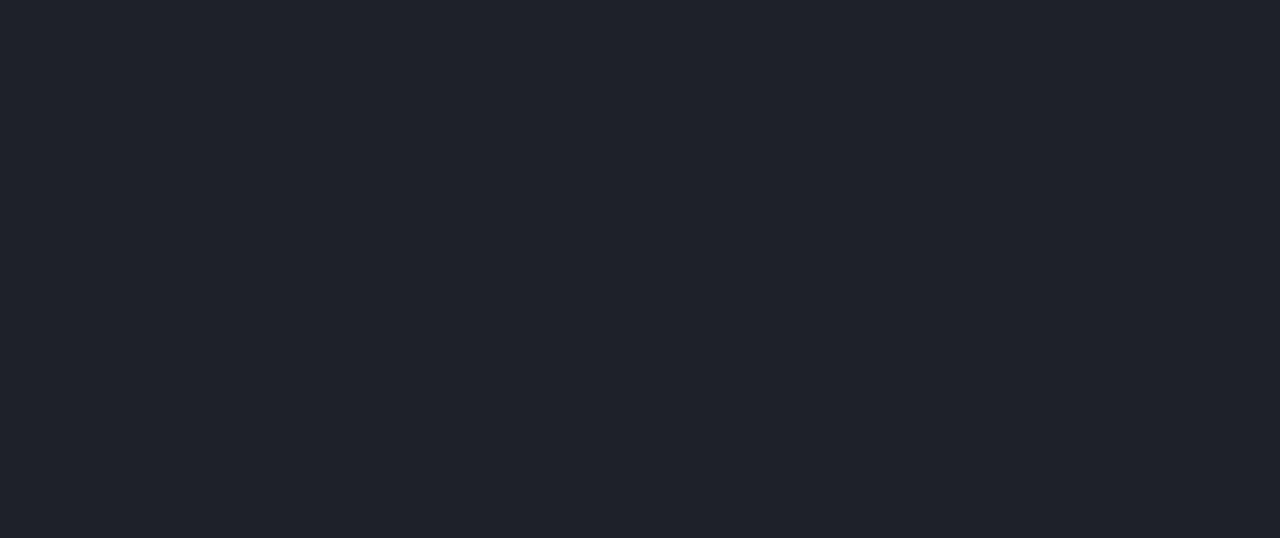
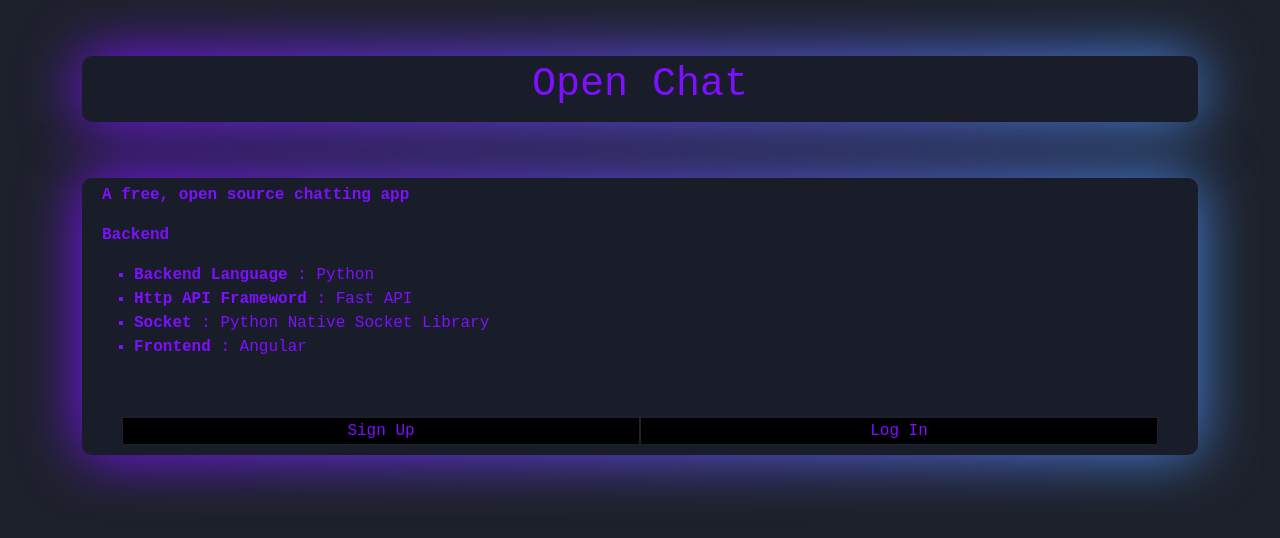
Before and after one commit to nafis-sadik/OpenChat-Frontend, an Angular app: page / in a window 1280 px wide. Shown: the top 538 px of the page. Built offline with nearby package versions, Linux system fonts and the light colour scheme.

Commit message:
Working on Home page

```diff
--- a/src/app/app-routing.module.ts
+++ b/src/app/app-routing.module.ts
@@ -2,6 +2,7 @@ import { NgModule } from '@angular/core';
 import { RouterModule, Routes } from '@angular/router';
 
 const routes: Routes = [
+  { path: '', loadChildren: () => import('./website/website.module').then(m => m.WebsiteModule) },
   { path: 'user', loadChildren: () => import('./auth/auth.module').then(m => m.AuthModule) },
   { path: 'chat', loadChildren: () => import('./chatting/chatting.module').then(m => m.ChattingModule) }
 ];
--- a/src/app/auth/signup/signup.component.css
+++ b/src/app/auth/signup/signup.component.css
@@ -151,7 +151,6 @@
 .form-container input[type=password]{
     filter: invert(1);
     color: black;
-
 }
 
 .form-container input[type=button]{
--- /dev/null
+++ b/src/app/website/home/home.component.css
@@ -0,0 +1,13 @@
+#HomePage .container div{
+    background-color: #191d2a;
+    border-radius: 10px;
+    padding: 5px 20px;
+    margin-top: 5%;
+}
+#HomePage .heading{
+    text-align: center;
+}
+
+#HomePage ul{
+    list-style: square;
+}
--- /dev/null
+++ b/src/app/website/home/home.component.html
@@ -0,0 +1,21 @@
+<section id="HomePage">
+    <div class="container">
+        <div class="col-md-12 div-rgb-glow heading">
+            <h1>Open Chat</h1>
+        </div>
+        <div class="col-md-12 div-rgb-glow">
+            <p><b>A free, open source chatting app</b></p>
+            <p><b>Backend</b></p>
+            <ul>
+                <li> <b>Backend Language</b> : Python</li>
+                <li> <b>Http API Frameword</b> : Fast API</li>
+                <li> <b>Socket</b> : Python Native Socket Library</li>
+                <li> <b>Frontend</b> : Angular</li>
+            </ul>
+            <div class="container">
+                <input class="col-md-6 btn-custom" type="button" value="Sign Up">
+                <input class="col-md-6 btn-custom" type="button" value="Log In">
+            </div>
+        </div>
+    </div>
+</section>
--- /dev/null
+++ b/src/app/website/home/home.component.ts
@@ -0,0 +1,15 @@
+import { Component, OnInit } from '@angular/core';
+
+@Component({
+  selector: 'app-home',
+  templateUrl: './home.component.html',
+  styleUrls: ['./home.component.css']
+})
+export class HomeComponent implements OnInit {
+
+  constructor() { }
+
+  ngOnInit(): void {
+  }
+
+}
--- a/src/styles.css
+++ b/src/styles.css
@@ -8,3 +8,94 @@ body{
     font-family: monospace !important;
     background-color: #1d212b !important;
 }
+
+
+.div-rgb-glow{
+    position: relative;
+    border-radius: 10px;
+    animation: textColor 5s ease infinite;
+}
+
+.div-rgb-glow::after{
+    z-index: -1;
+    content: "";
+    position: absolute;
+    top: 0;
+    left: 0;
+    height: 100%;
+    width: 100%;
+    -webkit-filter: blur(30px);
+    -moz-filter: blur(30px);
+    -ms-filter: blur(30px);
+    filter: blur(30px);
+    background: linear-gradient(270deg, #0fffc1, #7e0fff);
+    background-size: 200% 200%;
+    animation: animateGlow 1s ease infinite;
+}
+
+@keyframes animateGlow {
+    0% {
+        background-position: 0% 50%;
+    }
+    50% {
+        background-position: 100% 50%;
+    }
+    100% {
+        background-position: 0% 50%;
+    }
+}
+
+@keyframes textColor {
+    0% {
+        color: #7e0fff;
+    }
+    50% {
+        color: #0fffc1;
+    }
+    100% {
+        color: #7e0fff;
+    }
+}
+
+@keyframes buttonGlow {
+    0% {
+        /* background: #7e0fff; */
+        text-shadow: 0px 0px 5px #7e0fff;
+        color: #7e0fff;
+    }
+    50% {
+        /* background: #0fffc1; */
+
+        text-shadow: 0px 0px 5px #0fffc1;
+        color: #0fffc1;
+    }
+    100% {
+        /* background: #7e0fff; */
+        text-shadow: 0px 0px 5px #7e0fff;
+        color: #7e0fff;
+    }
+}
+
+@keyframes gradient {
+    0% {
+        background-position: 0 0;
+    }
+    100% {
+        background-position: 100% 0;
+    }
+}
+
+.btn-custom{
+    animation: textColor 5s ease infinite;
+    background: none;
+    outline: none;
+    border: none;
+    background-color: black;
+    border: 1px solid #1d212b;
+}
+
+
+.btn-custom:hover{
+
+    box-shadow: inset 0 0 35px #ccbfa3, 3px 3px 5px 0 #ccc;;
+}
```
Also changed, not shown: src/app/website/website.module.ts (added, +20 -0 lines), src/app/app.component.css (line endings or trailing spaces), 1 other file (tests, documents, lock files or other folders).
